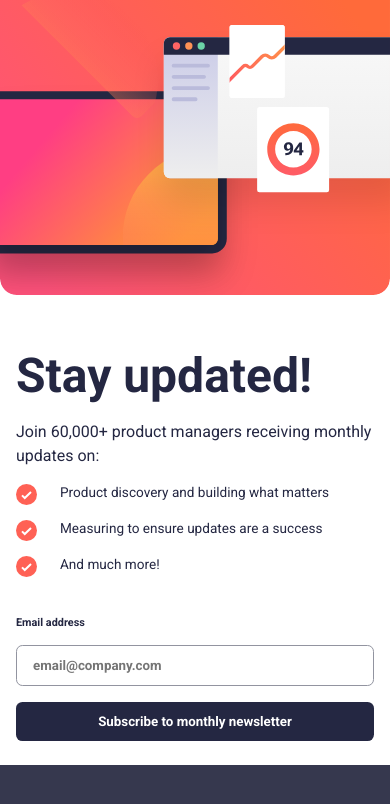
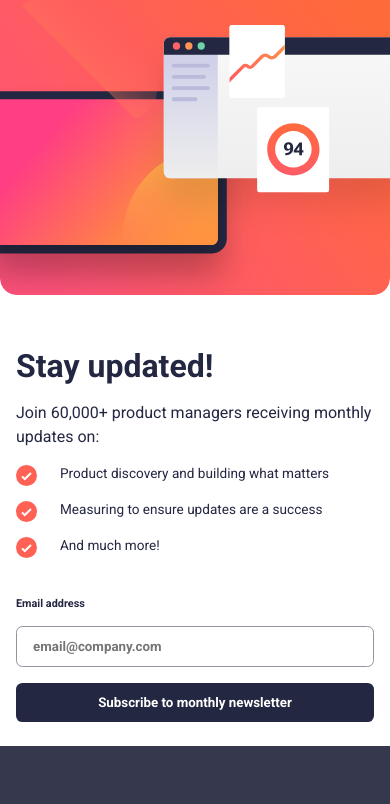
Before and after one commit to osaaroh/62_newsletter-signup-with-success, a React (Vite) app: page / in a window 390 px wide. Shown: the top 804 px of the page. Built offline with nearby package versions, Linux system fonts and the light colour scheme.

Commit message:
update App.css

```diff
--- a/src/App.css
+++ b/src/App.css
@@ -52,7 +52,13 @@ body{
 }
 
 h1{
-  font-size: 48px;
+  font-size: 42px;
+}
+
+@media screen and (max-width: 662px) {
+  h1{
+    font-size: 32px;
+  }
 }
 
 .card{
```
